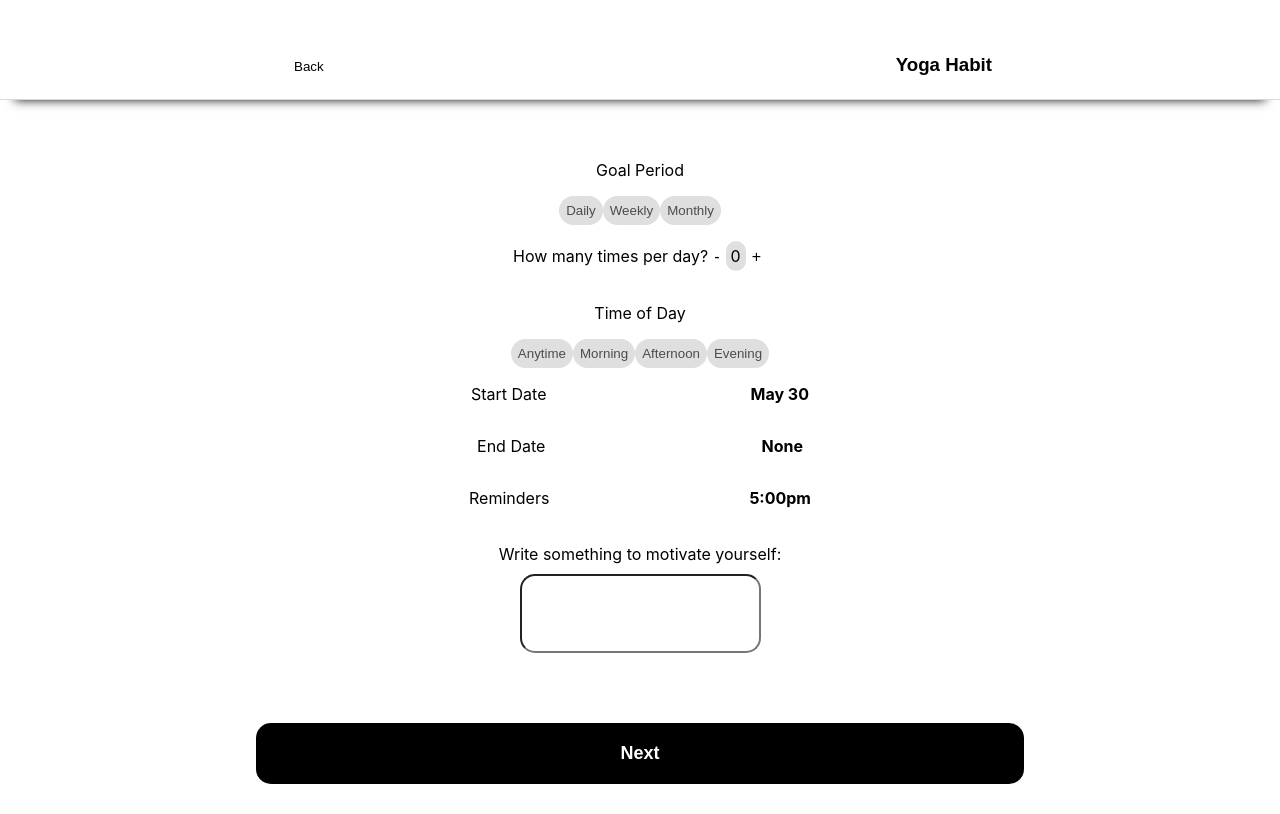
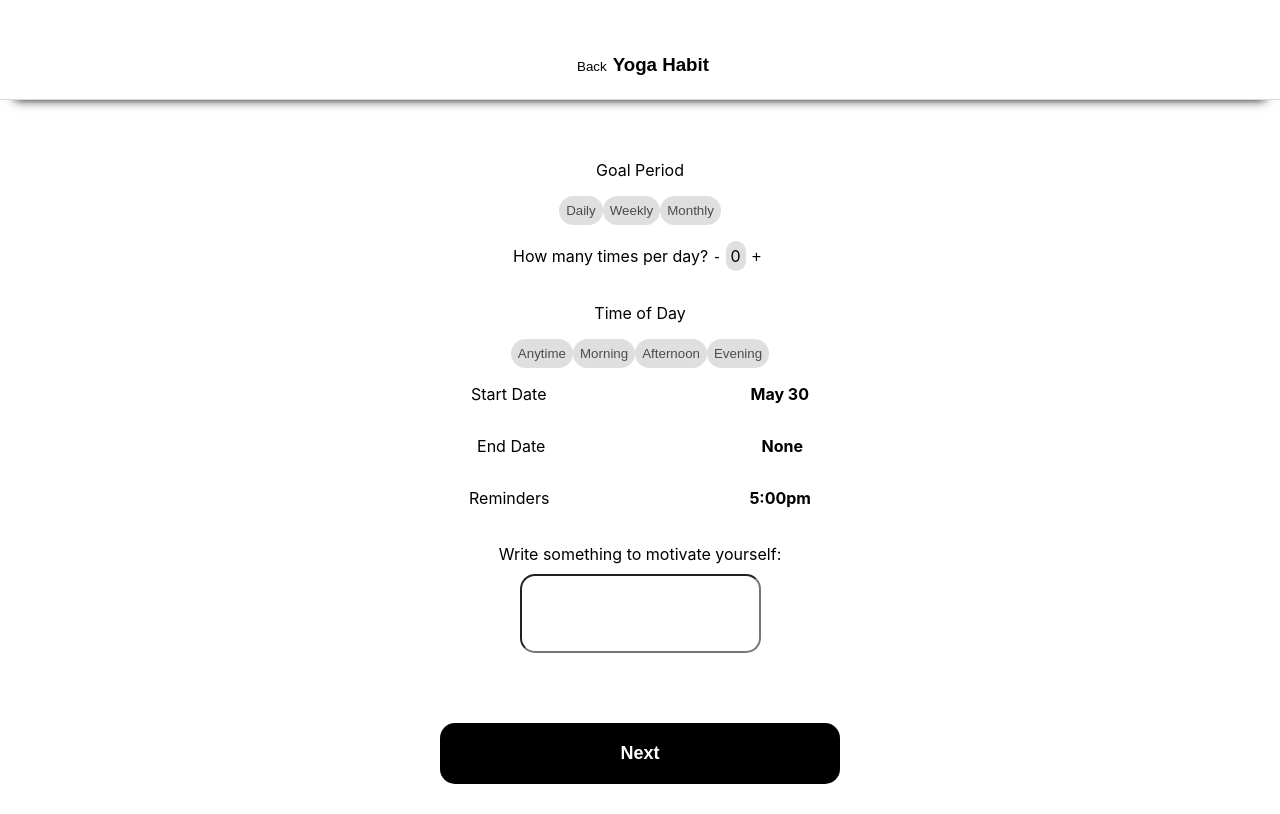
Before and after one commit to jenstella/habit-tracker, a React (Create React App) app in the folder habit-tracker/: page /Habit in a window 1280 px wide. Built offline with nearby package versions, Linux system fonts and the light colour scheme.

Commit message:
style updates

```diff
--- a/habit-tracker/src/Habit.css
+++ b/habit-tracker/src/Habit.css
@@ -7,7 +7,6 @@
   flex-direction: row;
   align-content: space-around;
   justify-content: center;
-  /* margin-left: 30px; */
   align-items: baseline;
 }
 
@@ -127,10 +126,7 @@
     padding: 30px;
     font-family:Arial, Helvetica, sans-serif;
     align-items: flex-end;
-    /* position:absolute; */
-    /* left:0;
-    bottom:0;
-    right:0; */
+
 }
 
 #next-button {
@@ -142,5 +138,6 @@
     font-size: large;
     font-weight: 700;
     border-radius: 15px;
+    max-width: 400px;
 
 }
--- a/habit-tracker/src/HabitHeader.css
+++ b/habit-tracker/src/HabitHeader.css
@@ -1,7 +1,4 @@
 #header {
-  /* display: flex;
-  flex-direction: row; */
-  /* justify-content: flex-start; */
   margin-top: 30px;
   padding: 5px;
   font-family: Arial, Helvetica, sans-serif;
@@ -21,3 +18,11 @@
   flex-direction: row;
   align-content: flex-start;
 }
+
+#content-container {
+    display: flex;
+    flex-direction: row;
+    justify-content: flex-start;
+    align-items: baseline;
+    align-self: flex-start;
+}
--- a/habit-tracker/src/Home.css
+++ b/habit-tracker/src/Home.css
@@ -28,6 +28,12 @@
     background-color: rgb(221,221,221);
     width: 90vw;
     border-radius: 15px;
+    max-width: 400px;
+}
+
+#do-task-text {
+    font-weight: 700;
+    font-size:x-large;
 }
 
 #home-text-tasks {
@@ -37,3 +43,8 @@
     align-items: center;
     height: 30vh;
 }
+
+#plus-sign {
+    font-weight: 700;
+    font-size: xx-large;
+}
--- a/habit-tracker/src/components/AddHabitHeader.jsx
+++ b/habit-tracker/src/components/AddHabitHeader.jsx
@@ -8,6 +8,7 @@ export default function AddHabitHeader() {
 
   return (
     <div id="header">
+      <div id="content-container">
         <div id="back-button">
           <form>
             <Button variable="btn btn-link" onClick={() => navigate("/")}>
@@ -19,5 +20,6 @@ export default function AddHabitHeader() {
           <h3>Yoga Habit</h3>
         </div>
       </div>
+    </div>
   );
 }
--- a/habit-tracker/src/components/Home.jsx
+++ b/habit-tracker/src/components/Home.jsx
@@ -8,7 +8,6 @@ import graph from "./icons/graph.svg";
 import home from "./icons/home.svg";
 import plus from "./icons/plus.svg";
 import settings from "./icons/settings.svg";
-// import Notification from "./Notification";
 import Habit from "./Habit";
 import { useLocation } from "react-router-dom";
 
@@ -35,8 +34,9 @@ export default function Home(props) {
       <div id="home-text-tasks">
         <div id="do-tasks">
           {/* design notification here -- use location.state here */}
-          <h2 id="do-task-text">Do yoga</h2>
-          <p>TODAY: 0/{location.state}</p>
+          <div id="do-task-text">Do yoga</div>
+          <div>TODAY: 0 / {location.state}</div>
+          <div id="plus-sign">+</div>
         </div>
       </div>
       <Footer />
```
Also changed, not shown: habit-tracker/src/components/Habit.jsx (+1 -27 lines). Lines whose indentation alone changed are shown as unchanged.
